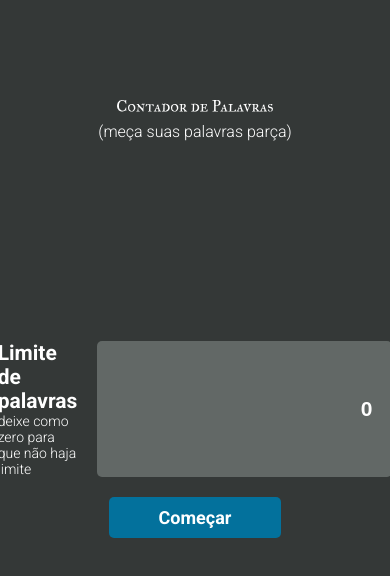
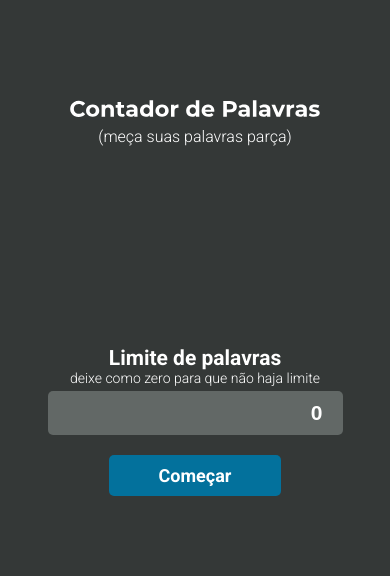
Before and after one commit to lucaszawadneak/WordCounter, an Angular app: page / in a window 390 px wide. Shown: the top 576 px of the page. Built offline with nearby package versions, Linux system fonts and the light colour scheme.

Commit message:
Responsive screens

```diff
--- a/src/app/app.component.css
+++ b/src/app/app.component.css
@@ -7,6 +7,12 @@
 }
 
 #container img {
-  width: 40%;
+  width: 400px;
   margin-bottom: 10px;
 }
+
+@media screen and (max-width: 420px) {
+  #container img {
+    width: 250px;
+  }
+}
--- a/src/app/components/counter/counter.component.css
+++ b/src/app/components/counter/counter.component.css
@@ -50,3 +50,10 @@
   -moz-appearance: textfield;
   display: none;
 }
+
+@media screen and (max-width: 520px) {
+  #container textarea {
+    width: 300px;
+    height: 400px;
+  }
+}
--- a/src/app/components/counter/counter.component.ts
+++ b/src/app/components/counter/counter.component.ts
@@ -23,6 +23,7 @@
   }
 
   handleChange(event: any): void {
+    //AO APERTAR ESPAÇO, BACKSPACE E LETRA V
     if (event.keyCode == 32 || event.keyCode == 8 || event.keyCode == 86) {
       this.StringConter.text = event.target.value;
 
--- a/src/app/components/limit/limit.component.css
+++ b/src/app/components/limit/limit.component.css
@@ -55,3 +55,15 @@
 #container button:hover {
   opacity: 0.7;
 }
+@media screen and (max-width: 620px) {
+  .direction-row {
+    align-items: center;
+    justify-content: center;
+    text-align: center;
+    flex-direction: column;
+  }
+  #container input {
+    margin: 0px;
+    margin-top: 5px;
+  }
+}
```
Also changed, not shown: src/assets/title.svg, 1 other file (tests, documents, lock files or other folders).
